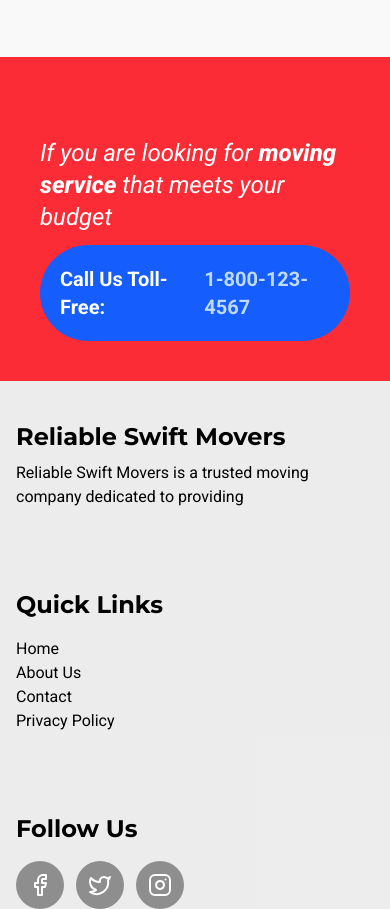
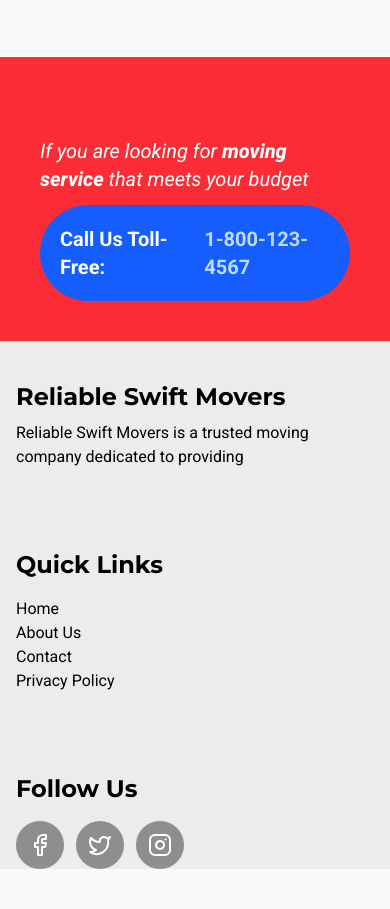
Before and after one commit to quophiBonney/reliableswiftmovers, a React (Vite) app: page / in a window 390 px wide. Shown: the part 4600-5509 px from the top of the page. After the commit the page ends 5469 px from the top, so only its background shows below. Built offline with nearby package versions, Linux system fonts and the light colour scheme.

Commit message:
almost done with ui

```diff
--- a/src/components/TollFree.jsx
+++ b/src/components/TollFree.jsx
@@ -1,7 +1,7 @@
 const TollFree = () => {
   return (
     <section className="mt-16 lg:mt-20 flex flex-col justify-center items-center space-y-3 bg-red-500 text-white p-10 md:p-16">
-      <p className="mt-10 text-2xl md:text-3xl  font-normal italic">
+      <p className="mt-10 text-xl md:text-2xl lg:text-3xl font-normal italic">
         If you are looking for{" "}
         <span className="font-extrabold">moving service</span> that meets your
         budget
```
